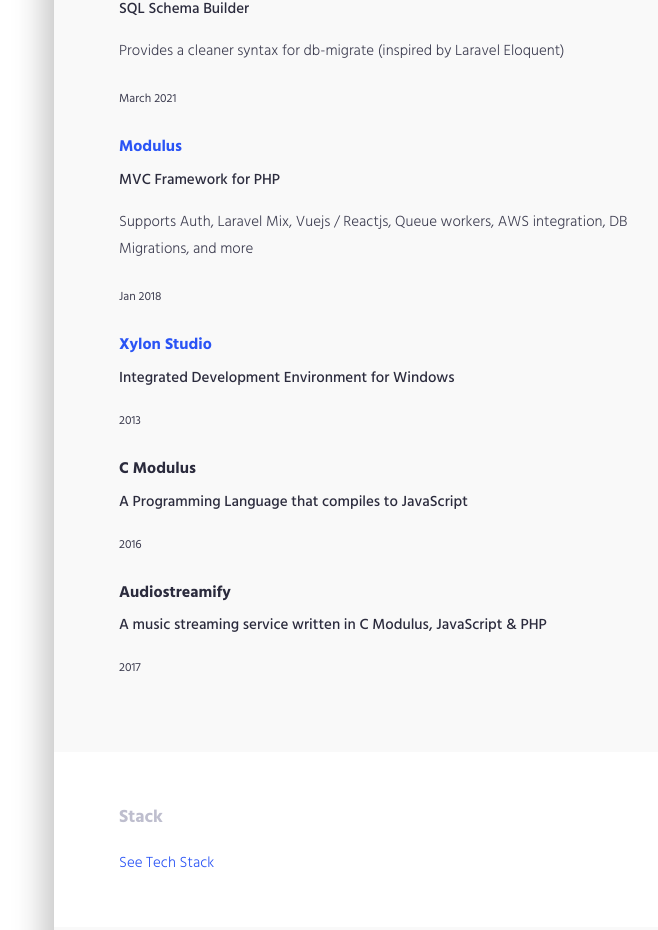
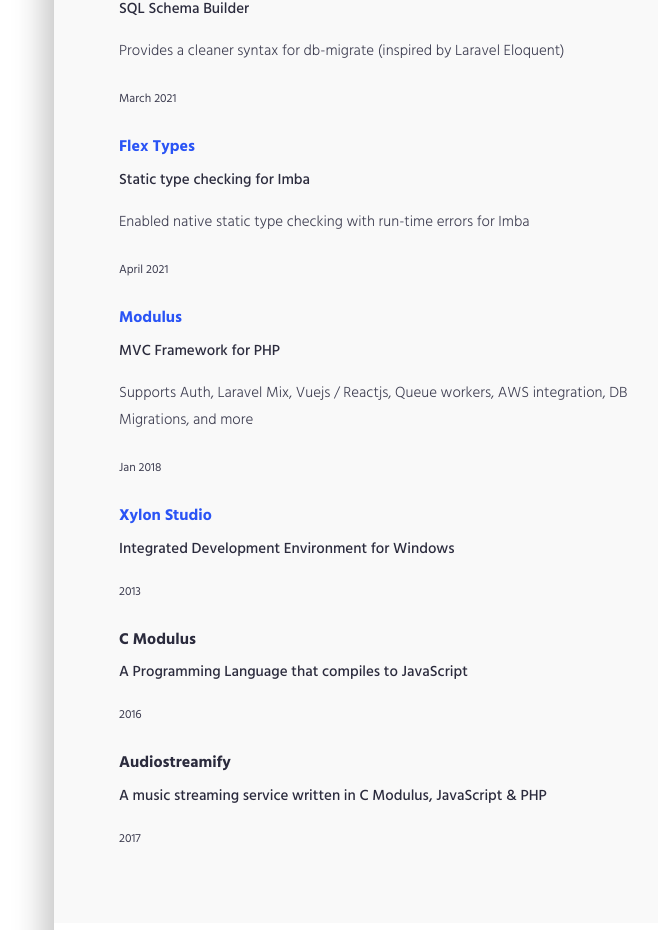
Before and after one commit to donaldp/donaldpakkies.com, a React (Create React App) app: page / in a window 1280 px wide. Shown: the part 1893-2823 px from the top of the page, without its empty margins (586-1244 px from the left). Built offline with nearby package versions, Linux system fonts and the light colour scheme.

Commit message:
feat: added a new project

```diff
--- a/src/components/ProjectsComponent.js
+++ b/src/components/ProjectsComponent.js
@@ -30,6 +30,15 @@ const ProjectsComponent = (props) => {
               <p>Provides a cleaner syntax for db-migrate (inspired by Laravel Eloquent)</p>
 
               <small>March 2021</small>
+            </div>
+
+            <div className="expertise-item">
+              <h3><a href="https://github.com/harnessflex/types">Flex Types</a></h3>
+              <h4>Static type checking for Imba</h4>
+
+              <p>Enabled native static type checking with run-time errors for Imba</p>
+
+              <small>April 2021</small>
             </div>
 
             <div className="expertise-item">
```
